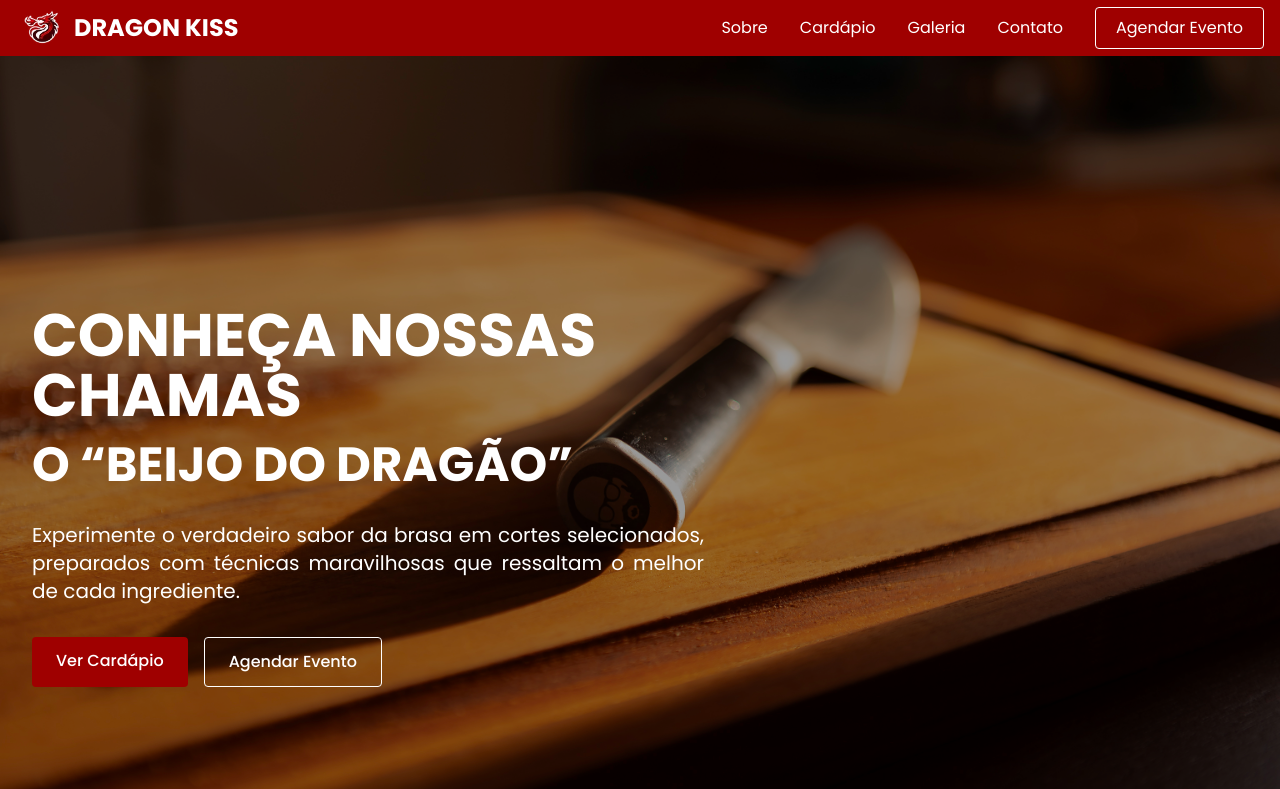
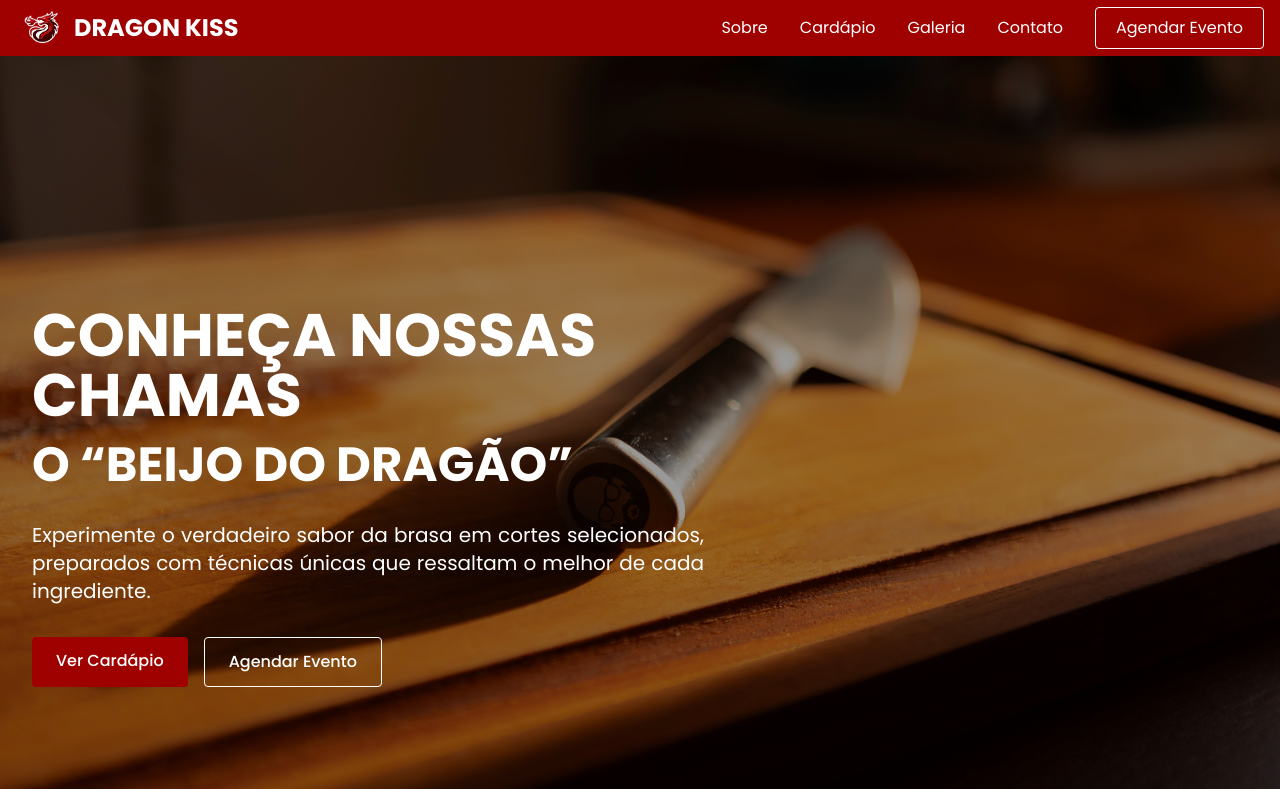
Before and after one commit to VZeferino/leite, a Next.js app: page / in a window 1280 px wide. Shown: the top 789 px of the page. Built offline with nearby package versions, Linux system fonts and the light colour scheme.

Commit message:
maravilhosas para unicas

```diff
--- a/src/components/Hero.tsx
+++ b/src/components/Hero.tsx
@@ -29,7 +29,7 @@ const Hero = () => {
             O &ldquo;BEIJO DO DRAGÃO&rdquo;
           </h2>
           <p className="text-lg md:text-xl mb-8 max-w-2xl text-justify" data-aos="fade-up" data-aos-delay="300">
-            Experimente o verdadeiro sabor da brasa em cortes selecionados, preparados com técnicas maravilhosas que ressaltam o melhor de cada ingrediente.
+            Experimente o verdadeiro sabor da brasa em cortes selecionados, preparados com técnicas únicas que ressaltam o melhor de cada ingrediente.
           </p>
           <div className="flex flex-col sm:flex-row gap-4" data-aos="fade-up" data-aos-delay="400">
             <Link
```
